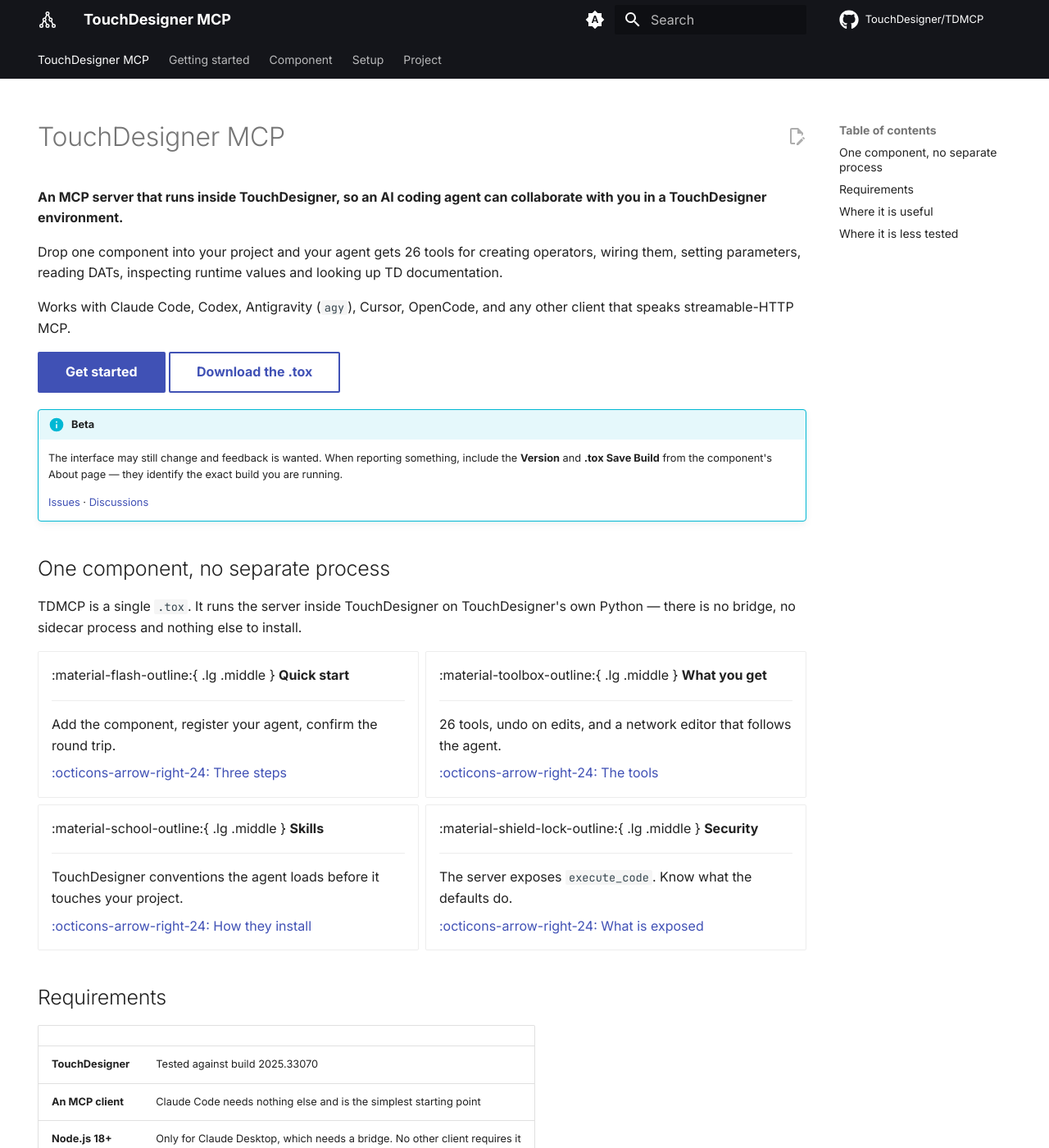
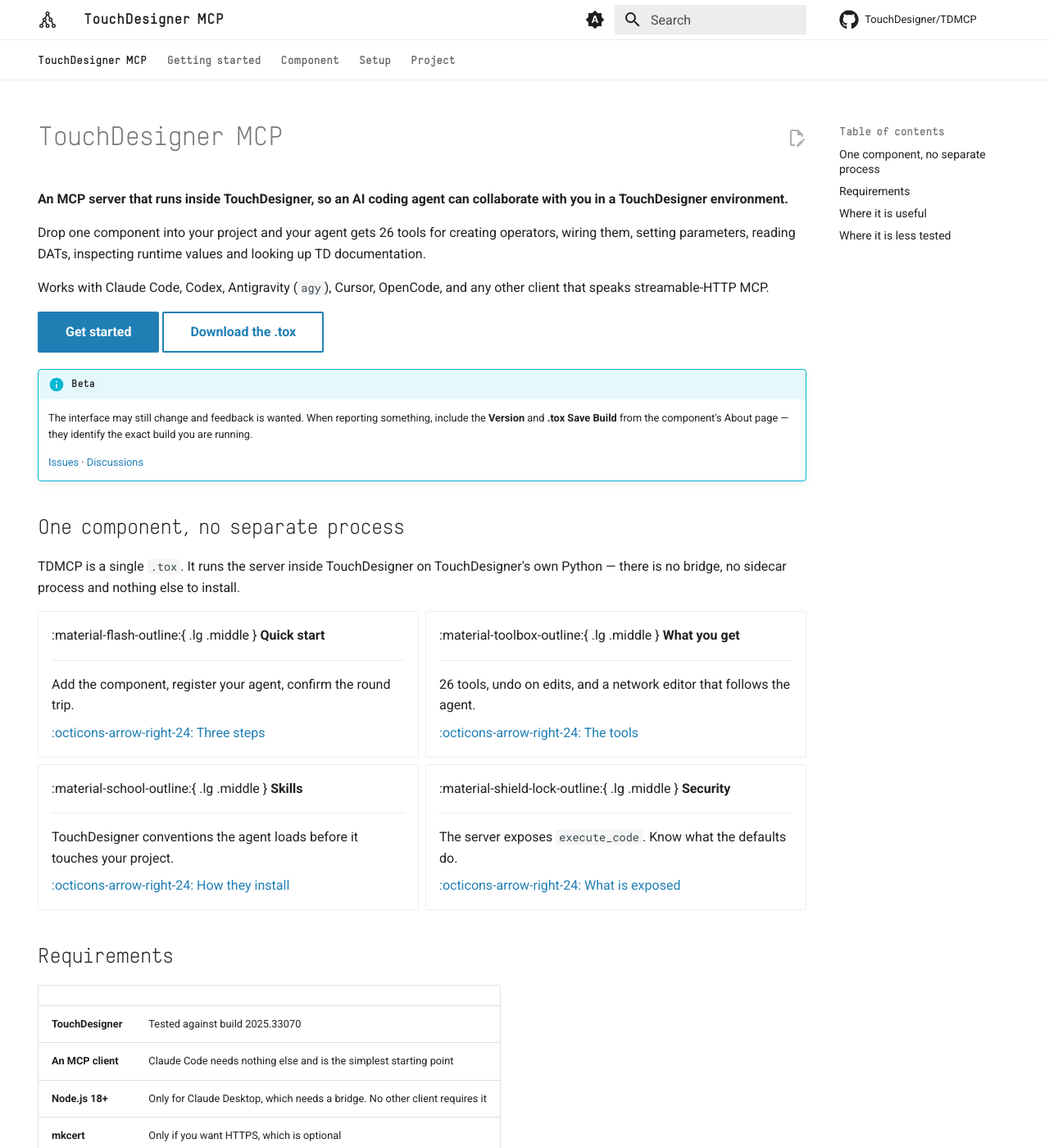
Before and after one commit to TouchDesigner/TDMCP, an MkDocs documentation site: the page built from docs/index.md, in a window 1280 px wide and 1400 px high. Shown: the whole window at 82% size. Built offline with MkDocs 1.6.1 and Material for MkDocs 9.7.7, drawn with Linux system fonts in a browser that asks for light colours; comment, search, counter and statistics services are not loaded.

Commit message:
docs: theme the site to the approved design
Type follows derivative.ca: T-Star Pro (self-hosted, Regular and Bold) on
headings, tabs, nav sections and admonition titles; Roboto body; Roboto
Mono code. White header with a rule beneath it rather than a coloured bar.

Accent is sky blue, #4fb3e8. Light blue fails 4.5:1 as text on white, so
the light scheme uses a darkened variant of the same hue, #1f7fb5, wherever
the accent is text — links, the active tab label, the current nav and TOC
entries — and the true colour on rules, tints and underlines. The dark
scheme has the contrast to use one colour, #7cc6ef, for both.

All of it is docs/stylesheets/extra.css plus the palette and font lines in
mkdocs.yml, so another repo adopting the pattern copies one file.

```diff
--- /dev/null
+++ b/docs/stylesheets/extra.css
@@ -0,0 +1,97 @@
+/* TDMCP documentation theme.
+ *
+ * Type follows derivative.ca: T-Star Pro for headings, navigation and the
+ * wordmark; Roboto for body; Roboto Mono for code. Accent is a sky blue, with a
+ * darkened variant wherever the accent is text on a white ground, since light
+ * blue alone falls short of 4.5:1 there. Dark mode uses the true colour for both.
+ */
+
+@font-face {
+  font-family: "T-Star Pro";
+  src: url("../fonts/T-StarTW-Regular.woff2") format("woff2");
+  font-weight: 400;
+  font-style: normal;
+  font-display: swap;
+}
+@font-face {
+  font-family: "T-Star Pro";
+  src: url("../fonts/T-StarTW-Bold.woff2") format("woff2");
+  font-weight: 700;
+  font-style: normal;
+  font-display: swap;
+}
+
+:root,
+[data-md-color-scheme="default"] {
+  --td-accent: #4fb3e8;           /* rules, tints, icons, underlines */
+  --td-accent-text: #1f7fb5;      /* the same hue, dark enough for text on white */
+  --md-accent-fg-color: var(--td-accent);
+  --md-accent-fg-color--transparent: rgba(79, 179, 232, 0.12);
+  --md-typeset-a-color: var(--td-accent-text);
+  --md-primary-fg-color: #ffffff;
+  --md-primary-bg-color: #1f1f23;
+  --md-primary-bg-color--light: #4a4a52;
+}
+
+[data-md-color-scheme="slate"] {
+  --td-accent: #7cc6ef;
+  --td-accent-text: #7cc6ef;
+  --md-accent-fg-color: var(--td-accent);
+  --md-accent-fg-color--transparent: rgba(124, 198, 239, 0.18);
+  --md-typeset-a-color: var(--td-accent-text);
+  --md-primary-fg-color: #1c1c22;
+  --md-primary-bg-color: #e7e7ec;
+  --md-primary-bg-color--light: #b4b4bd;
+  --md-default-bg-color: #1c1c22;
+}
+
+/* Brand face where derivative.ca uses it. */
+.md-header__topic,
+.md-tabs__link,
+.md-nav__title,
+.md-nav__item--section > .md-nav__link,
+.md-typeset h1,
+.md-typeset h2,
+.md-typeset h3,
+.md-typeset .admonition-title,
+.md-typeset summary {
+  font-family: "T-Star Pro", Roboto, system-ui, sans-serif;
+}
+.md-tabs__link,
+.md-nav__title,
+.md-nav__item--section > .md-nav__link {
+  font-weight: 700;
+}
+
+/* A white header needs a rule beneath it and beneath the tabs, or it floats. */
+.md-header {
+  box-shadow: none;
+  border-bottom: 1px solid var(--md-default-fg-color--lightest);
+}
+.md-tabs {
+  border-bottom: 1px solid var(--md-default-fg-color--lightest);
+}
+/* Active tab: underline in the accent, label in the readable variant. */
+.md-tabs__link--active {
+  color: var(--td-accent-text);
+  box-shadow: inset 0 -2px 0 var(--td-accent);
+}
+/* Current page in the left nav: tinted row, readable text. */
+.md-nav__link--active {
+  color: var(--td-accent-text);
+}
+.md-nav__item .md-nav__link--active {
+  background: var(--md-accent-fg-color--transparent);
+  border-radius: 4px;
+  padding-left: 0.4rem;
+  margin-left: -0.4rem;
+}
+/* Right-hand TOC marker and the heading permalink hover. */
+.md-nav--secondary .md-nav__link--active {
+  border-left: 2px solid var(--td-accent);
+  margin-left: -1px;
+  padding-left: 0.6rem;
+}
+.md-typeset .headerlink:hover {
+  color: var(--td-accent-text);
+}
--- a/mkdocs.yml
+++ b/mkdocs.yml
@@ -23,27 +23,30 @@ theme:
     repo: fontawesome/brands/github
   palette:
     # Follow the reader's system setting by default, with a manual override.
+    # Colours themselves live in docs/stylesheets/extra.css: a white header,
+    # a sky-blue accent, and a darkened text variant of it for the light scheme.
     - media: "(prefers-color-scheme)"
       toggle:
         icon: material/brightness-auto
         name: Switch to light mode
     - media: "(prefers-color-scheme: light)"
       scheme: default
-      primary: black
-      accent: deep orange
+      primary: white
+      accent: light blue
       toggle:
         icon: material/weather-sunny
         name: Switch to dark mode
     - media: "(prefers-color-scheme: dark)"
       scheme: slate
       primary: black
-      accent: deep orange
+      accent: light blue
       toggle:
         icon: material/weather-night
         name: Switch to system preference
+  # Body and code match derivative.ca. Headings take T-Star Pro via extra.css.
   font:
-    text: Inter
-    code: JetBrains Mono
+    text: Roboto
+    code: Roboto Mono
   features:
     - navigation.instant       # no full reload between pages
     - navigation.instant.progress
@@ -87,6 +90,9 @@ markdown_extensions:
 plugins:
   - search
 
+extra_css:
+  - stylesheets/extra.css
+
 extra:
   social:
     - icon: fontawesome/brands/github
```
Also changed, not shown: docs/fonts/T-StarTW-Bold.woff2 (added), docs/fonts/T-StarTW-Regular.woff2 (added).
